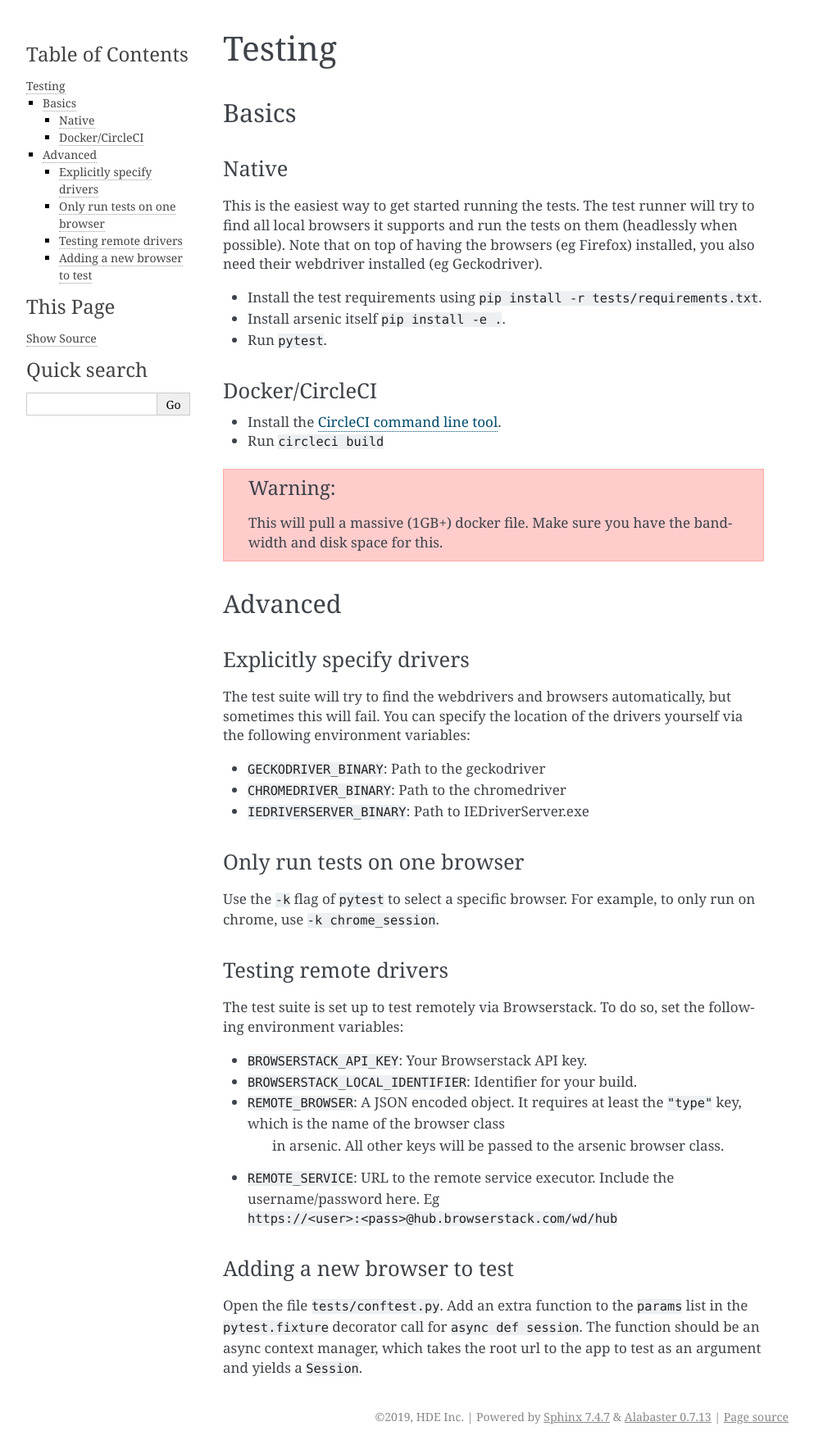
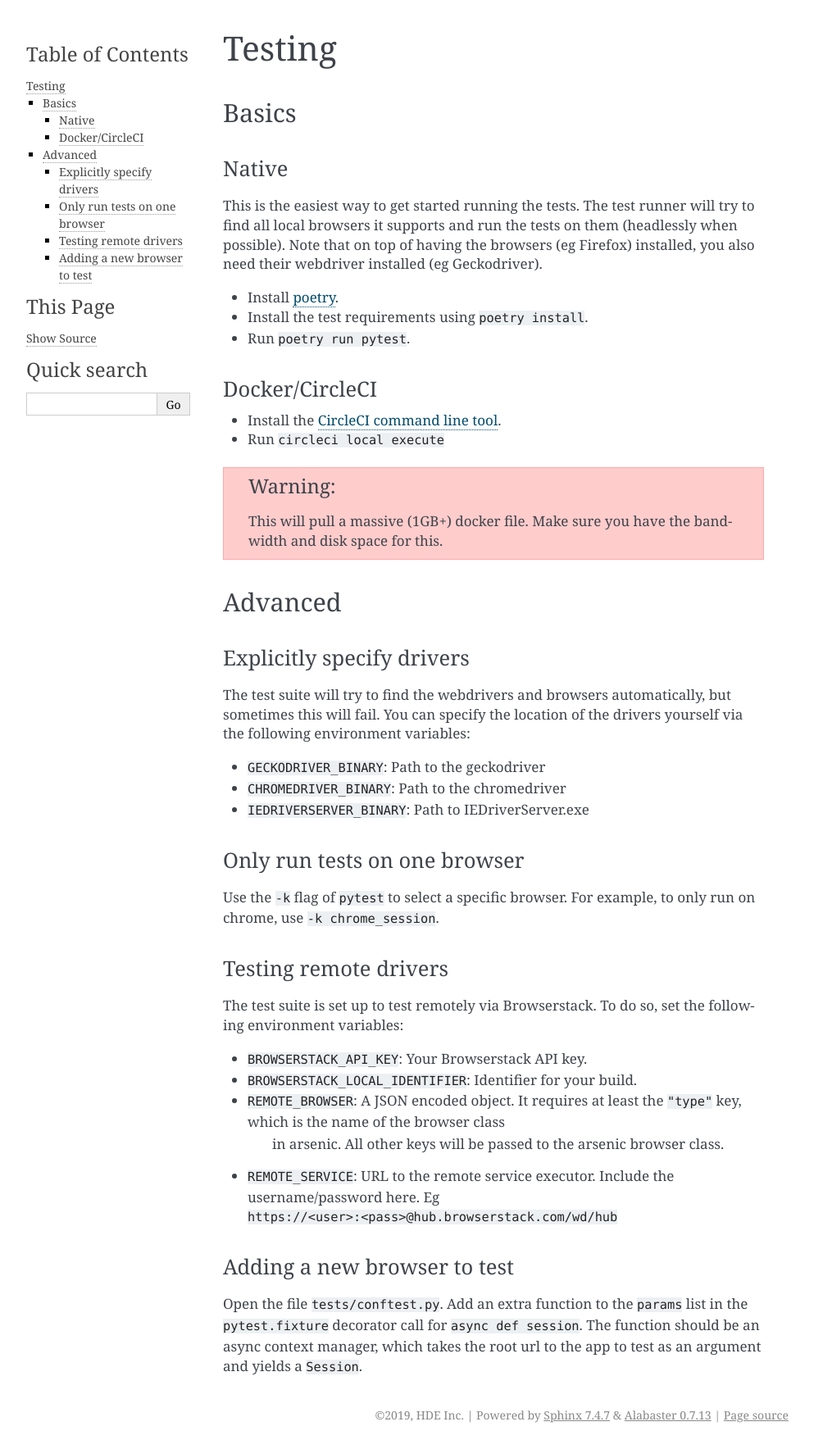
Before and after one commit to HENNGE/arsenic, a Sphinx documentation site: the page built from docs/development/testing.rst, in a window 1280 px wide. Shown: the whole page at 82% size, without its empty margins (148-1141 px from the left). Built offline with Sphinx 7.4.7, drawn with Linux system fonts in a browser that asks for light colours.

Commit message:
remove old file, update docs

```diff
--- a/docs/development/testing.rst
+++ b/docs/development/testing.rst
@@ -12,15 +12,15 @@ This is the easiest way to get started running the tests. The test runner will t
 and run the tests on them (headlessly when possible). Note that on top of having the browsers (eg Firefox) installed,
 you also need their webdriver installed (eg Geckodriver).
 
-* Install the test requirements using ``pip install -r tests/requirements.txt``.
-* Install arsenic itself ``pip install -e .``.
-* Run ``pytest``.
+* Install `poetry`_.
+* Install the test requirements using ``poetry install``.
+* Run ``poetry run pytest``.
 
 Docker/CircleCI
 ===============
 
 * Install the `CircleCI command line tool`_.
-* Run ``circleci build``
+* Run ``circleci local execute``
 
 .. warning::
 
@@ -67,3 +67,4 @@ Open the file ``tests/conftest.py``. Add an extra function to the ``params`` lis
 argument and yields a ``Session``.
 
 .. _CircleCI command line tool: https://circleci.com/docs/2.0/local-jobs/
+.. _poetry: https://python-poetry.org/docs/#installation
```
Also changed, not shown: 1 other file.
